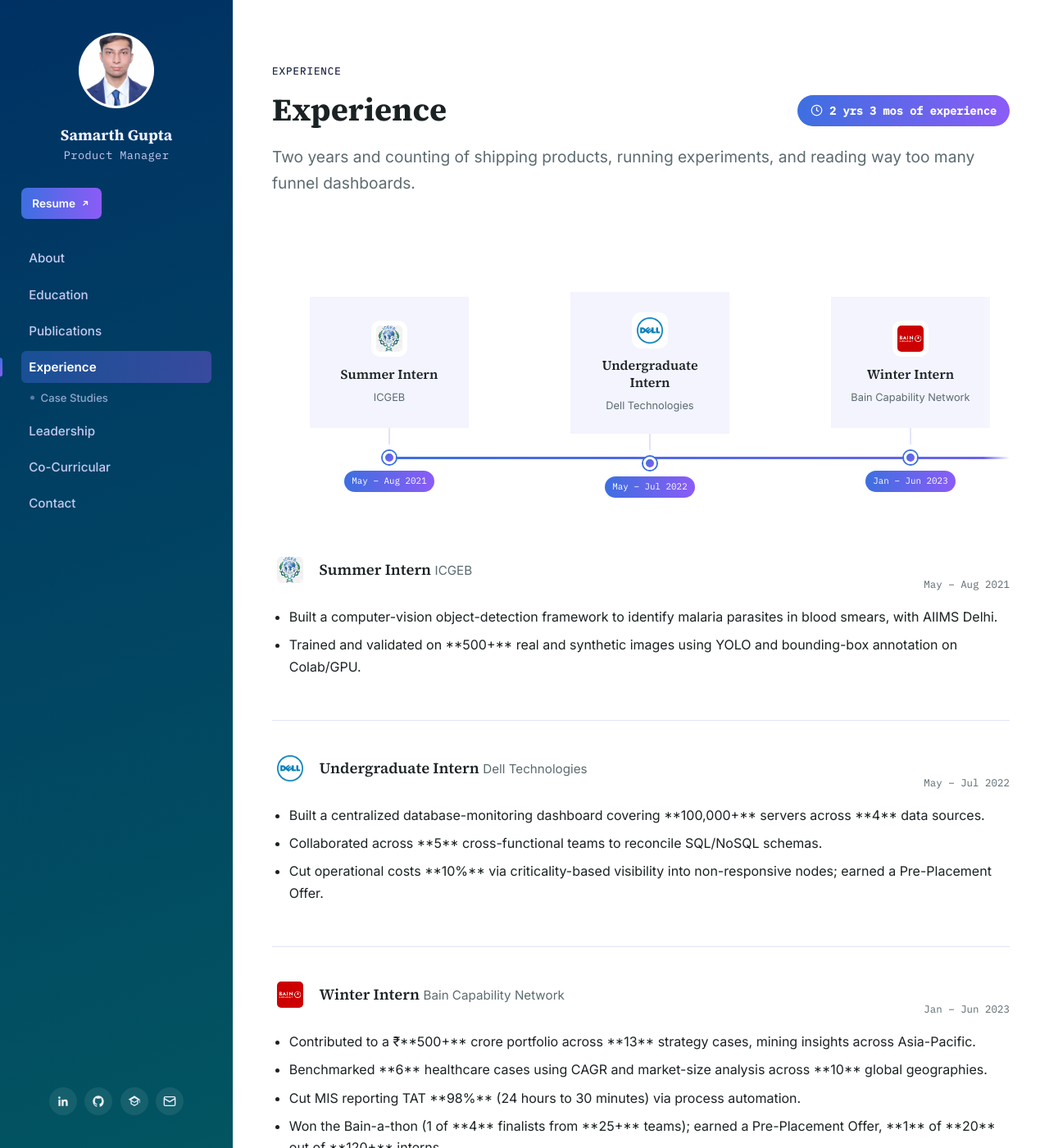
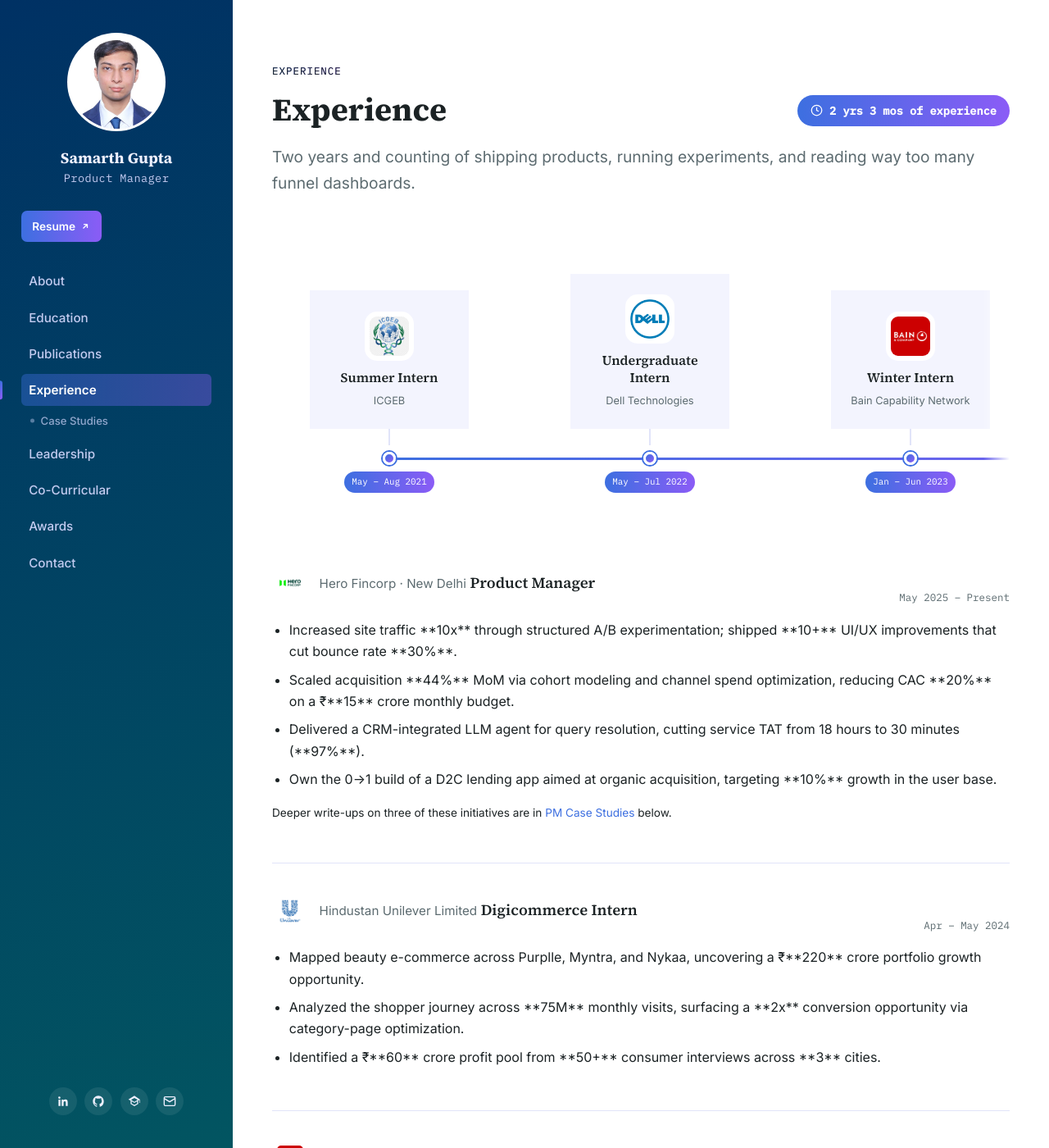
Before and after one commit to sgupta2501/sgupta2501.github.io, a Jekyll site: the page built from experience.md, in a window 1280 px wide and 1400 px high. Shown: the whole window at 82% size. Built offline with Jekyll 4.4.1, drawn with Linux system fonts in a browser that asks for light colours; some of the changed text lies outside the part shown.

```diff
--- a/_includes/sidebar.html
+++ b/_includes/sidebar.html
@@ -35,7 +35,11 @@
     <a href="{{ '/projects/#projects' | relative_url }}" class="sub-link">Projects</a>
     <a href="{{ '/projects/#competitions' | relative_url }}" class="sub-link">Competitions</a>
     <a href="{{ '/projects/#certifications' | relative_url }}" class="sub-link">Certifications</a>
-    <a href="{{ '/projects/#extracurricular' | relative_url }}" class="sub-link">Extracurricular</a>
+    {% endif %}
+    <a href="{{ '/awards/' | relative_url }}"{% if page.url contains 'awards' %} class="active"{% endif %}>Awards</a>
+    {% if page.url contains 'awards' %}
+    <a href="{{ '/awards/#awards' | relative_url }}" class="sub-link">Awards</a>
+    <a href="{{ '/awards/#extracurricular' | relative_url }}" class="sub-link">Extra-curricular</a>
     {% endif %}
     <a href="{{ '/contact/' | relative_url }}"{% if page.url contains 'contact' %} class="active"{% endif %}>Contact</a>
   </nav>
--- a/_layouts/default.html
+++ b/_layouts/default.html
@@ -13,7 +13,9 @@
 
   <link rel="stylesheet" href="{{ '/assets/css/style.css' | relative_url }}?v={{ site.time | date: '%s' }}">
 </head>
-<body>
+{% assign page_slug = page.url | remove_first: "/" | remove: "/" %}
+{% if page_slug == "" %}{% assign page_slug = "home" %}{% endif %}
+<body class="page-{{ page_slug }}">
   <div class="layout">
     {% include sidebar.html %}
     <main class="content">
--- a/assets/css/style.css
+++ b/assets/css/style.css
@@ -89,12 +89,13 @@ h1, h2, h3, h4 {
 .avatar-link { display: inline-block; flex-shrink: 0; }
 
 .avatar {
-  width: 92px;
-  height: 92px;
+  width: 120px;
+  height: 120px;
   border-radius: 50%;
   border: 3px solid rgba(255,255,255,0.25);
   background: var(--bg);
   object-fit: cover;
+  object-position: 50% 8%;
 }
 
 .sidebar-id { min-width: 0; }
@@ -793,7 +794,7 @@ h1, h2, h3, h4 {
   }
 
   .sidebar-header { flex: 1; }
-  .avatar { width: 42px; height: 42px; }
+  .avatar { width: 54px; height: 54px; }
   .sidebar-name { font-size: 1rem; }
   .sidebar-role { display: none; }
 
@@ -886,3 +887,56 @@ h1, h2, h3, h4 {
   .contact-grid { grid-template-columns: 1fr; gap: 2.25rem; }
   .contact-cards { grid-template-columns: 1fr 1fr; }
 }
+
+/* ============================================
+   Page-specific logo sizing overrides
+   ============================================ */
+/* Education: all org logos (timeline cards + detail-list write-ups)
+   sized up ~1.5x in area (linear scale ~1.22x) over the 44px base. */
+.page-education .org-badge {
+  width: 54px;
+  height: 54px;
+  border-radius: 13px;
+}
+.page-education .org-badge.badge-img {
+  padding: 7px;
+}
+
+/* Experience: enlarge only the logo inside the compact timeline card;
+   the card's own background box (padding/min-height/width) is untouched. */
+.page-experience .timeline-card .org-badge.badge-img {
+  width: 60px;
+  height: 60px;
+  border-radius: 15px;
+}
+
+/* ============================================
+   Flat timeline dot alignment (Education + Experience)
+   Cards naturally vary in height (titles/orgs wrap differently), which
+   used to push each item's dot to a different Y position even though
+   the connector line only measured the first/last dot. Restructuring
+   the track as a 2-row grid (cards row, node row) with cards bottom-
+   aligned inside a shared, auto-sized row guarantees every dot in
+   every column sits at the exact same Y — no measurement guesswork,
+   no per-item tuning. Scoped to the desktop breakpoint only; the
+   existing mobile block below (max-width: 860px) already replaces
+   this with a simple stacked list and is left untouched.
+   ============================================ */
+@media (min-width: 861px) {
+  .timeline-track.flat {
+    display: grid;
+    grid-auto-flow: column;
+    grid-auto-columns: 190px;
+    grid-template-rows: minmax(156px, auto) auto;
+    gap: 0 8rem;
+  }
+  .timeline-track.flat .timeline-item {
+    display: contents;
+  }
+  .timeline-track.flat .timeline-card {
+    align-self: end;
+  }
+  .timeline-track.flat .timeline-node {
+    align-self: start;
+  }
+}
--- /dev/null
+++ b/awards.md
@@ -0,0 +1,77 @@
+---
+layout: default
+title: Awards & Extra-curricular
+permalink: /awards/
+description: National and campus case-competition results, plus mentorship and extracurricular work.
+---
+
+<p class="eyebrow">Awards &amp; Extra-curricular</p>
+<h1>Awards &amp; Extra-curricular</h1>
+<p class="lede">Recognitions from case competitions, alongside mentorship and organizing work outside the core coursework.</p>
+
+<h2 id="awards">Awards</h2>
+<p class="lede" style="margin-bottom:1.75rem;">Results from the case competitions detailed under <a href="{{ '/projects/#competitions' | relative_url }}">Co-Curricular &middot; Competitions</a>.</p>
+
+<div class="entry">
+  <div class="entry-header">
+    <span class="entry-title">Aditya Birla Group Stratos</span>
+  </div>
+  <p class="entry-org">National Finalist — top **9** of **4,100+** entries</p>
+  <div class="tag-row">
+    <span class="tag"><svg viewBox="0 0 24 24" fill="none" stroke="currentColor" stroke-width="2.2"><path d="M8 21h8M12 17v4M7 4h10v5a5 5 0 0 1-10 0V4z"/><path d="M5 4H3v2a4 4 0 0 0 4 4M19 4h2v2a4 4 0 0 1-4 4"/></svg>Award</span>
+  </div>
+</div>
+
+<div class="entry">
+  <div class="entry-header">
+    <span class="entry-title">Tata Imagination Challenge</span>
+  </div>
+  <p class="entry-org">National Semi-Finalist — **250,000+** entries</p>
+  <div class="tag-row">
+    <span class="tag"><svg viewBox="0 0 24 24" fill="none" stroke="currentColor" stroke-width="2.2"><path d="M8 21h8M12 17v4M7 4h10v5a5 5 0 0 1-10 0V4z"/><path d="M5 4H3v2a4 4 0 0 0 4 4M19 4h2v2a4 4 0 0 1-4 4"/></svg>Award</span>
+  </div>
+</div>
+
+<div class="entry">
+  <div class="entry-header">
+    <span class="entry-title">Bain-a-thon</span>
+  </div>
+  <p class="entry-org">1 of **4** finalists from **25+** teams &middot; Bain Capability Network</p>
+  <div class="tag-row">
+    <span class="tag"><svg viewBox="0 0 24 24" fill="none" stroke="currentColor" stroke-width="2.2"><path d="M8 21h8M12 17v4M7 4h10v5a5 5 0 0 1-10 0V4z"/><path d="M5 4H3v2a4 4 0 0 0 4 4M19 4h2v2a4 4 0 0 1-4 4"/></svg>Award</span>
+  </div>
+</div>
+
+<div class="entry">
+  <div class="entry-header">
+    <span class="entry-title">HCL&ndash;SNU Gaming Ideathon</span>
+  </div>
+  <p class="entry-org">Campus Finalist &middot; Shiv Nadar Institution of Eminence</p>
+  <div class="tag-row">
+    <span class="tag"><svg viewBox="0 0 24 24" fill="none" stroke="currentColor" stroke-width="2.2"><path d="M8 21h8M12 17v4M7 4h10v5a5 5 0 0 1-10 0V4z"/><path d="M5 4H3v2a4 4 0 0 0 4 4M19 4h2v2a4 4 0 0 1-4 4"/></svg>Award</span>
+  </div>
+</div>
+
+<h2 id="extracurricular">Extra-curricular</h2>
+
+<div class="entry">
+  <div class="entry-header">
+    <span class="entry-title">AI Mentor, Young Thinkers Masterclass</span>
+  </div>
+  <p class="entry-org">Shiv Nadar Institution of Eminence</p>
+  <p>Mentored school students on Artificial Intelligence under the Young Thinkers Masterclass forum.</p>
+  <div class="tag-row">
+    <span class="tag"><svg viewBox="0 0 24 24" fill="none" stroke="currentColor" stroke-width="2.2"><path d="M12 20h9M16.5 3.5a2.12 2.12 0 0 1 3 3L7 19l-4 1 1-4L16.5 3.5z"/></svg>Mentorship</span>
+  </div>
+</div>
+
+<div class="entry">
+  <div class="entry-header">
+    <span class="entry-title">ENARXI, FMS (Induction)</span>
+  </div>
+  <p class="entry-org">My team was the overall winner</p>
+  <p>Organized an online workshop on Introduction to Machine Learning that drew **85+** university student participants.</p>
+  <div class="tag-row">
+    <span class="tag"><svg viewBox="0 0 24 24" fill="none" stroke="currentColor" stroke-width="2.2"><rect x="4" y="4" width="16" height="16" rx="2"/><rect x="9" y="9" width="6" height="6"/><path d="M9 2v2M15 2v2M9 20v2M15 20v2M2 9h2M2 15h2M20 9h2M20 15h2"/></svg>Workshop</span>
+  </div>
+</div>
--- a/contact.md
+++ b/contact.md
@@ -7,7 +7,7 @@ description: Get in touch with Samarth Gupta - email, LinkedIn, GitHub, Google S
 
 <p class="eyebrow">Contact</p>
 <h1>Let's Connect</h1>
-<p class="lede">Resume, LinkedIn, GitHub, Google Scholar, or just an email — whichever's easiest.</p>
+<p class="lede">LinkedIn, Email, Call, or just a WhatsApp— whichever's easiest.</p>
 
 <div class="contact-grid">
 
@@ -45,6 +45,16 @@ description: Get in touch with Samarth Gupta - email, LinkedIn, GitHub, Google S
 
     <div class="contact-method">
       <span class="contact-icon">
+        <svg viewBox="0 0 24 24" fill="currentColor"><path d="M17.5 14.4c-.3-.1-1.7-.9-2-1-.3-.1-.5-.1-.7.1-.2.3-.8 1-.9 1.2-.2.2-.3.2-.6.1-.3-.1-1.3-.5-2.4-1.5-.9-.8-1.5-1.8-1.7-2.1-.2-.3 0-.5.1-.6.1-.1.3-.3.4-.5.1-.1.2-.3.3-.5.1-.2 0-.4 0-.5C10 9 9.4 7.6 9.1 7c-.2-.5-.5-.4-.7-.4h-.6c-.2 0-.5.1-.8.4C6.7 7.3 6 8 6 9.3s.8 2.6 1 2.8c.1.2 1.9 2.9 4.6 4 .6.3 1.1.4 1.5.6.6.2 1.2.2 1.6.1.5-.1 1.7-.7 1.9-1.3.2-.6.2-1.2.2-1.3-.1-.2-.3-.2-.6-.4z"/><path d="M12 2a10 10 0 0 0-8.6 15L2 22l5.2-1.4A10 10 0 1 0 12 2zm0 18.2c-1.6 0-3.1-.4-4.5-1.2l-.3-.2-3.1.8.8-3-.2-.3A8.2 8.2 0 1 1 12 20.2z"/></svg>
+      </span>
+      <div>
+        <p class="contact-method-label">WhatsApp</p>
+        <p class="contact-method-value"><a href="https://wa.me/918447481730" target="_blank" rel="noopener">+91-8447481730</a></p>
+      </div>
+    </div>
+
+    <div class="contact-method">
+      <span class="contact-icon">
         <svg viewBox="0 0 24 24" fill="none" stroke="currentColor" stroke-width="2"><path d="M20 10c0 6-8 12-8 12s-8-6-8-12a8 8 0 0 1 16 0z"/><circle cx="12" cy="10" r="3"/></svg>
       </span>
       <div>
@@ -67,6 +77,12 @@ description: Get in touch with Samarth Gupta - email, LinkedIn, GitHub, Google S
       <span class="contact-icon"><svg viewBox="0 0 24 24" fill="currentColor"><path d="M12 2C6.48 2 2 6.58 2 12.25c0 4.53 2.87 8.37 6.84 9.73.5.1.68-.22.68-.49 0-.24-.01-1.04-.01-1.89-2.78.62-3.37-1.22-3.37-1.22-.45-1.18-1.11-1.49-1.11-1.49-.91-.64.07-.63.07-.63 1 .07 1.53 1.06 1.53 1.06.89 1.56 2.34 1.11 2.91.85.09-.66.35-1.11.63-1.37-2.22-.26-4.56-1.14-4.56-5.06 0-1.12.39-2.03 1.03-2.75-.1-.26-.45-1.31.1-2.73 0 0 .84-.28 2.75 1.05a9.32 9.32 0 0 1 5 0c1.9-1.33 2.74-1.05 2.74-1.05.55 1.42.2 2.47.1 2.73.64.72 1.03 1.63 1.03 2.75 0 3.93-2.34 4.79-4.57 5.05.36.32.68.94.68 1.9 0 1.37-.01 2.47-.01 2.81 0 .27.18.6.69.49A10.26 10.26 0 0 0 22 12.25C22 6.58 17.52 2 12 2z"/></svg></span>
       <span class="contact-card-title">GitHub</span>
       <span class="contact-card-sub">sgupta2501</span>
+    </a>
+
+    <a class="contact-card" href="https://scholar.google.com/citations?user=5JrNL14AAAAJ&hl=en" target="_blank" rel="noopener">
+      <span class="contact-icon"><svg viewBox="0 0 24 24" fill="currentColor"><path d="M12 2L1 8.5l4 2.32V17l7 4 7-4v-6.18l2-1.16V15h1V8.5L12 2zm6.06 7.51L12 13.15 5.94 9.51 12 6.02l6.06 3.49zM17 15.99l-5 2.86-5-2.86v-3.94l5 2.9 5-2.9v3.94z"/></svg></span>
+      <span class="contact-card-title">Google Scholar</span>
+      <span class="contact-card-sub">Publications profile</span>
     </a>
 
     <a class="contact-card" href="{{ '/assets/cv/FMS_Samarth_Gupta_Resume.pdf' | relative_url }}" target="_blank" rel="noopener">
--- a/experience.md
+++ b/experience.md
@@ -89,35 +89,38 @@ description: Product management experience at Hero Fincorp, plus internships at
   <div class="entry">
     <div class="entry-header">
       <div class="entry-header-with-badge">
-        <img src="{{ '/assets/img/logos/icgeb.png' | relative_url }}" class="org-badge badge-img" alt="ICGEB logo">
+        <img src="{{ '/assets/img/logos/hero-fincorp.png' | relative_url }}" class="org-badge badge-img" alt="Hero Fincorp logo">
         <div>
-          <span class="entry-title">Summer Intern</span>
-          <span class="entry-org">ICGEB</span>
+          <span class="entry-org">Hero Fincorp &middot; New Delhi</span>
+          <span class="entry-title">Product Manager</span>
         </div>
       </div>
-      <span class="entry-date">May &ndash; Aug 2021</span>
+      <span class="entry-date">May 2025 &ndash; Present</span>
     </div>
     <ul>
-      <li>Built a computer-vision object-detection framework to identify malaria parasites in blood smears, with AIIMS Delhi.</li>
-      <li>Trained and validated on **500+** real and synthetic images using YOLO and bounding-box annotation on Colab/GPU.</li>
+      <li>Increased site traffic **10x** through structured A/B experimentation; shipped **10+** UI/UX improvements that cut bounce rate **30%**.</li>
+      <li>Scaled acquisition **44%** MoM via cohort modeling and channel spend optimization, reducing CAC **20%** on a &#8377;**15** crore monthly budget.</li>
+      <li>Delivered a CRM-integrated LLM agent for query resolution, cutting service TAT from 18 hours to 30 minutes (**97%**).</li>
+      <li>Own the 0&rarr;1 build of a D2C lending app aimed at organic acquisition, targeting **10%** growth in the user base.</li>
     </ul>
+    <p class="detail-note">Deeper write-ups on three of these initiatives are in <a href="#pm-case-studies">PM Case Studies</a> below.</p>
   </div>
 
   <div class="entry">
     <div class="entry-header">
       <div class="entry-header-with-badge">
-        <img src="{{ '/assets/img/logos/dell.png' | relative_url }}" class="org-badge badge-img" alt="Dell Technologies logo">
+        <img src="{{ '/assets/img/logos/hul.png' | relative_url }}" class="org-badge badge-img" alt="Hindustan Unilever logo">
         <div>
-          <span class="entry-title">Undergraduate Intern</span>
-          <span class="entry-org">Dell Technologies</span>
+          <span class="entry-org">Hindustan Unilever Limited</span>
+          <span class="entry-title">Digicommerce Intern</span>
         </div>
       </div>
-      <span class="entry-date">May &ndash; Jul 2022</span>
+      <span class="entry-date">Apr &ndash; May 2024</span>
     </div>
     <ul>
-      <li>Built a centralized database-monitoring dashboard covering **100,000+** servers across **4** data sources.</li>
-      <li>Collaborated across **5** cross-functional teams to reconcile SQL/NoSQL schemas.</li>
-      <li>Cut operational costs **10%** via criticality-based visibility into non-responsive nodes; earned a Pre-Placement Offer.</li>
+      <li>Mapped beauty e-commerce across Purplle, Myntra, and Nykaa, uncovering a &#8377;**220** crore portfolio growth opportunity.</li>
+      <li>Analyzed the shopper journey across **75M** monthly visits, surfacing a **2x** conversion opportunity via category-page optimization.</li>
+      <li>Identified a &#8377;**60** crore profit pool from **50+** consumer interviews across **3** cities.</li>
     </ul>
   </div>
 
@@ -126,8 +129,8 @@ description: Product management experience at Hero Fincorp, plus internships at
       <div class="entry-header-with-badge">
         <img src="{{ '/assets/img/logos/bain.png' | relative_url }}" class="org-badge badge-img" alt="Bain Capability Network logo">
         <div>
+          <span class="entry-org">Bain Capability Network</span>
           <span class="entry-title">Winter Intern</span>
-          <span class="entry-org">Bain Capability Network</span>
         </div>
       </div>
       <span class="entry-date">Jan &ndash; Jun 2023</span>
@@ -143,39 +146,36 @@ description: Product management experience at Hero Fincorp, plus internships at
   <div class="entry">
     <div class="entry-header">
       <div class="entry-header-with-badge">
-        <img src="{{ '/assets/img/logos/hul.png' | relative_url }}" class="org-badge badge-img" alt="Hindustan Unilever logo">
+        <img src="{{ '/assets/img/logos/dell.png' | relative_url }}" class="org-badge badge-img" alt="Dell Technologies logo">
         <div>
-          <span class="entry-title">Digicommerce Intern</span>
-          <span class="entry-org">Hindustan Unilever Limited</span>
+          <span class="entry-org">Dell Technologies</span>
+          <span class="entry-title">Undergraduate Intern</span>
         </div>
       </div>
-      <span class="entry-date">Apr &ndash; May 2024</span>
+      <span class="entry-date">May &ndash; Jul 2022</span>
     </div>
     <ul>
-      <li>Mapped beauty e-commerce across Purplle, Myntra, and Nykaa, uncovering a &#8377;**220** crore portfolio growth opportunity.</li>
-      <li>Analyzed the shopper journey across **75M** monthly visits, surfacing a **2x** conversion opportunity via category-page optimization.</li>
-      <li>Identified a &#8377;**60** crore profit pool from **50+** consumer interviews across **3** cities.</li>
+      <li>Built a centralized database-monitoring dashboard covering **100,000+** servers across **4** data sources.</li>
+      <li>Collaborated across **5** cross-functional teams to reconcile SQL/NoSQL schemas.</li>
+      <li>Cut operational costs **10%** via criticality-based visibility into non-responsive nodes; earned a Pre-Placement Offer.</li>
     </ul>
   </div>
 
   <div class="entry">
     <div class="entry-header">
       <div class="entry-header-with-badge">
-        <img src="{{ '/assets/img/logos/hero-fincorp.png' | relative_url }}" class="org-badge badge-img" alt="Hero Fincorp logo">
+        <img src="{{ '/assets/img/logos/icgeb.png' | relative_url }}" class="org-badge badge-img" alt="ICGEB logo">
         <div>
-          <span class="entry-title">Product Manager</span>
-          <span class="entry-org">Hero Fincorp &middot; New Delhi</span>
+          <span class="entry-org">ICGEB</span>
+          <span class="entry-title">Summer Intern</span>
         </div>
       </div>
-      <span class="entry-date">May 2025 &ndash; Present</span>
+      <span class="entry-date">May &ndash; Aug 2021</span>
     </div>
     <ul>
-      <li>Increased site traffic **10x** through structured A/B experimentation; shipped **10+** UI/UX improvements that cut bounce rate **30%**.</li>
-      <li>Scaled acquisition **44%** MoM via cohort modeling and channel spend optimization, reducing CAC **20%** on a &#8377;**15** crore monthly budget.</li>
-      <li>Delivered a CRM-integrated LLM agent for query resolution, cutting service TAT from 18 hours to 30 minutes (**97%**).</li>
-      <li>Own the 0&rarr;1 build of a D2C lending app aimed at organic acquisition, targeting **10%** growth in the user base.</li>
+      <li>Built a computer-vision object-detection framework to identify malaria parasites in blood smears, with AIIMS Delhi.</li>
+      <li>Trained and validated on **500+** real and synthetic images using YOLO and bounding-box annotation on Colab/GPU.</li>
     </ul>
-    <p class="detail-note">Deeper write-ups on three of these initiatives are in <a href="#pm-case-studies">PM Case Studies</a> below.</p>
   </div>
 
 </div>
--- a/projects.md
+++ b/projects.md
@@ -123,13 +123,14 @@ description: Academic, consulting, and personal projects, corporate case competi
 </div>
 
 <h2 id="competitions">Corporate &amp; Case Competitions</h2>
-<p class="lede" style="margin-bottom:1.75rem;">National and campus case competitions alongside coursework and internships.</p>
+<p class="lede" style="margin-bottom:1.75rem;">National and campus case competitions alongside coursework and internships. Placements and results now live under <a href="{{ '/awards/' | relative_url }}">Awards</a>.</p>
 
 <div class="entry">
   <div class="entry-header">
     <span class="entry-title">Aditya Birla Group Stratos</span>
   </div>
-  <p class="entry-org">National Finalist — top **9** of **4,100+** entries</p>
+  <p class="entry-org">National-level strategy case competition</p>
+  <p><em>Draft — verify before publishing:</em> Tackled a market-entry and portfolio-prioritization case for an Aditya Birla Group business, recommending where to allocate capital across competing growth bets.</p>
   <div class="tag-row">
     <span class="tag"><svg viewBox="0 0 24 24" fill="none" stroke="currentColor" stroke-width="2.2"><path d="M8 21h8M12 17v4M7 4h10v5a5 5 0 0 1-10 0V4z"/><path d="M5 4H3v2a4 4 0 0 0 4 4M19 4h2v2a4 4 0 0 1-4 4"/></svg>Case Competition</span>
   </div>
@@ -139,7 +140,8 @@ description: Academic, consulting, and personal projects, corporate case competi
   <div class="entry-header">
     <span class="entry-title">Tata Imagination Challenge</span>
   </div>
-  <p class="entry-org">National Semi-Finalist — **250,000+** entries</p>
+  <p class="entry-org">National innovation &amp; ideation challenge</p>
+  <p><em>Draft — verify before publishing:</em> Proposed a new-business concept addressing a sustainability-linked consumer need within the Tata Group's portfolio, from opportunity sizing through go-to-market.</p>
   <div class="tag-row">
     <span class="tag"><svg viewBox="0 0 24 24" fill="none" stroke="currentColor" stroke-width="2.2"><path d="M8 21h8M12 17v4M7 4h10v5a5 5 0 0 1-10 0V4z"/><path d="M5 4H3v2a4 4 0 0 0 4 4M19 4h2v2a4 4 0 0 1-4 4"/></svg>Case Competition</span>
   </div>
@@ -149,7 +151,8 @@ description: Academic, consulting, and personal projects, corporate case competi
   <div class="entry-header">
     <span class="entry-title">Bain-a-thon</span>
   </div>
-  <p class="entry-org">1 of **4** finalists from **25+** teams &middot; Bain Capability Network</p>
+  <p class="entry-org">Bain Capability Network internal case competition</p>
+  <p><em>Draft — verify before publishing:</em> Solved a client-style growth-strategy case under Bain's problem-solving framework, structuring the issue tree and presenting a recommendation to a partner panel.</p>
   <div class="tag-row">
     <span class="tag"><svg viewBox="0 0 24 24" fill="none" stroke="currentColor" stroke-width="2.2"><path d="M8 21h8M12 17v4M7 4h10v5a5 5 0 0 1-10 0V4z"/><path d="M5 4H3v2a4 4 0 0 0 4 4M19 4h2v2a4 4 0 0 1-4 4"/></svg>Case Competition</span>
   </div>
@@ -157,9 +160,10 @@ description: Academic, consulting, and personal projects, corporate case competi
 
 <div class="entry">
   <div class="entry-header">
-    <span class="entry-title">HCL–SNU Gaming Ideathon</span>
+    <span class="entry-title">HCL&ndash;SNU Gaming Ideathon</span>
   </div>
-  <p class="entry-org">Campus Finalist &middot; Shiv Nadar Institution of Eminence</p>
+  <p class="entry-org">Shiv Nadar Institution of Eminence</p>
+  <p><em>Draft — verify before publishing:</em> Pitched a game-design concept addressing a stated gap in the mobile/casual gaming market as part of HCL's campus ideathon.</p>
   <div class="tag-row">
     <span class="tag"><svg viewBox="0 0 24 24" fill="none" stroke="currentColor" stroke-width="2.2"><path d="M8 21h8M12 17v4M7 4h10v5a5 5 0 0 1-10 0V4z"/><path d="M5 4H3v2a4 4 0 0 0 4 4M19 4h2v2a4 4 0 0 1-4 4"/></svg>Case Competition</span>
   </div>
@@ -210,27 +214,3 @@ description: Academic, consulting, and personal projects, corporate case competi
   </div>
   <!-- <div class="paper-links"><a class="paper-link" href="YOUR_CREDENTIAL_URL" target="_blank" rel="noopener">View credential</a></div> -->
 </div>
-
-<h2 id="extracurricular">Extracurricular</h2>
-
-<div class="entry">
-  <div class="entry-header">
-    <span class="entry-title">AI Mentor, Young Thinkers Masterclass</span>
-  </div>
-  <p class="entry-org">Shiv Nadar Institution of Eminence</p>
-  <p>Mentored school students on Artificial Intelligence under the Young Thinkers Masterclass forum.</p>
-  <div class="tag-row">
-    <span class="tag"><svg viewBox="0 0 24 24" fill="none" stroke="currentColor" stroke-width="2.2"><path d="M12 20h9M16.5 3.5a2.12 2.12 0 0 1 3 3L7 19l-4 1 1-4L16.5 3.5z"/></svg>Mentorship</span>
-  </div>
-</div>
-
-<div class="entry">
-  <div class="entry-header">
-    <span class="entry-title">ENARXI, FMS (Induction)</span>
-  </div>
-  <p class="entry-org">My team was the overall winner</p>
-  <p>Organized an online workshop on Introduction to Machine Learning that drew **85+** university student participants.</p>
-  <div class="tag-row">
-    <span class="tag"><svg viewBox="0 0 24 24" fill="none" stroke="currentColor" stroke-width="2.2"><rect x="4" y="4" width="16" height="16" rx="2"/><rect x="9" y="9" width="6" height="6"/><path d="M9 2v2M15 2v2M9 20v2M15 20v2M2 9h2M2 15h2M20 9h2M20 15h2"/></svg>Workshop</span>
-  </div>
-</div>
```
